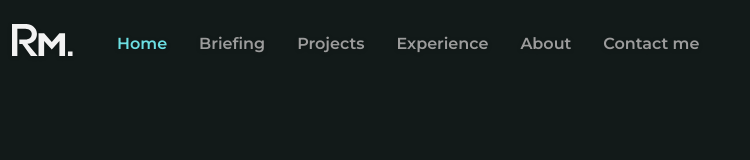
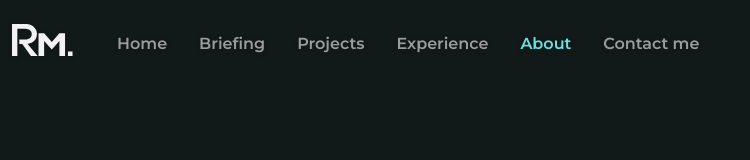
Before and after one commit to RafaelMariscal/portfolio, a Next.js app: page /about in a window 1280 px wide. Shown: the top 160 px of the page, without its empty margins (0-750 px from the left). Built offline with nearby package versions, Linux system fonts and the light colour scheme.

Commit message:
Start: Refactor Navlink Component

```diff
--- a/src/app/page.tsx
+++ b/src/app/page.tsx
@@ -1,3 +1,4 @@
+import Footer from '@/components/Footer'
 import Hero from '@/components/Hero'
 import MainSkills from '@/components/MainSkills'
 import Navigation from '@/components/Navigation'
@@ -7,13 +8,14 @@ import QuickBriefing from '@/components/QuickBriefing'
 export default function Home() {
   return (
     <main className="flex min-h-screen flex-col items-center bg-cyan-800 text-gray-100">
-      <div role="container" className="w-full max-w-7xl px-3">
+      <div role="container" className="w-full max-w-7xl px-3" id="top">
         <Navigation />
         <Hero />
         <QuickBriefing />
         <MainSkills />
       </div>
       <Projects />
+      <Footer />
     </main>
   )
 }
--- a/src/components/CustomLink.tsx
+++ b/src/components/CustomLink.tsx
@@ -2,13 +2,14 @@
 
 import clsx from 'clsx'
 import Link, { LinkProps } from 'next/link'
-import { ReactNode } from 'react'
+import { ReactNode, MouseEvent } from 'react'
 
 interface CustomLinkProps extends LinkProps {
   text: string
   className?: string
   copy?: boolean
   children?: ReactNode
+  useScroll?: boolean
 }
 
 export default function CustomLink({
@@ -16,7 +17,7 @@ export default function CustomLink({
   text,
   className,
   copy = false,
-  legacyBehavior = false,
+  useScroll = false,
   ...props
 }: CustomLinkProps) {
   function handleClick() {
@@ -24,27 +25,19 @@ export default function CustomLink({
       navigator.clipboard.writeText(text)
     }
   }
+
+  const handleScroll = (e: MouseEvent<HTMLAnchorElement>) => {
+    e.preventDefault()
+    const href = e.currentTarget.href
+    const targetId = href.replace(/.*#/, '')
+    const elem = document.getElementById(targetId)
+    elem?.scrollIntoView({
+      behavior: 'smooth',
+    })
+  }
   return (
     <>
-      {legacyBehavior ? (
-        <Link legacyBehavior {...props}>
-          <a
-            className={clsx(
-              'flex w-fit items-center justify-between gap-[0.375rem] text-xs font-semibold',
-              'tracking-wider transition-all duration-100 hover:text-cyan-400',
-              '[&_*]:transition-all [&_*]:duration-100 [&_*]:hover:fill-cyan-400',
-              'outline-none focus:text-cyan-400 [&_*]:focus:fill-cyan-400',
-              'drop-shadow-custom-text',
-              className,
-            )}
-            target="_blank"
-            rel="noreferrer"
-          >
-            {children}
-            {text}
-          </a>
-        </Link>
-      ) : (
+      {copy ? (
         <button
           className={clsx(
             'flex w-fit items-center justify-between gap-[0.375rem] text-xs font-semibold',
@@ -59,6 +52,39 @@ export default function CustomLink({
           {children}
           {text}
         </button>
+      ) : (
+        <Link {...props} onClick={handleScroll} legacyBehavior={!useScroll}>
+          {useScroll ? (
+            <button
+              className={clsx(
+                'flex w-fit items-center justify-between gap-[0.375rem] text-xs font-semibold',
+                'tracking-wider transition-all duration-100 hover:text-cyan-400',
+                '[&_*]:transition-all [&_*]:duration-100 [&_*]:hover:fill-cyan-400',
+                'outline-none focus:text-cyan-400 [&_*]:focus:fill-cyan-400',
+                'drop-shadow-custom-text',
+                className,
+              )}
+            >
+              {children}
+              {text}
+            </button>
+          ) : (
+            <a
+              className={clsx(
+                'flex w-fit items-center justify-between gap-[0.375rem] text-xs font-semibold',
+                'tracking-wider transition-all duration-100 hover:text-cyan-400',
+                '[&_*]:transition-all [&_*]:duration-100 [&_*]:hover:fill-cyan-400',
+                'outline-none focus:text-cyan-400 [&_*]:focus:fill-cyan-400',
+                'drop-shadow-custom-text',
+                className,
+              )}
+              target="_blank"
+            >
+              {children}
+              {text}
+            </a>
+          )}
+        </Link>
       )}
     </>
   )
--- /dev/null
+++ b/src/components/Footer.tsx
@@ -0,0 +1,26 @@
+import NavLogo from '@/assets/NavLogo'
+import CustomLink from './CustomLink'
+
+export default function Footer() {
+  return (
+    <div
+      role="container"
+      className="flex w-full max-w-7xl justify-between px-3 drop-shadow-custom-text"
+    >
+      <div>
+        <NavLogo />
+        Footer
+      </div>
+      <nav>
+        <ul className="flex flex-col gap-4">
+          <CustomLink href={'/'} text="Home" />
+          <CustomLink href={'/#briefing'} text="Briefing" useScroll />
+          <CustomLink href={'/#projects'} text="Projects" useScroll />
+          <CustomLink href={'/#experience'} text="Experience" useScroll />
+          <CustomLink href={'/about'} text="About" />
+        </ul>
+        <span>© 2023</span>
+      </nav>
+    </div>
+  )
+}
--- a/src/components/Hero.tsx
+++ b/src/components/Hero.tsx
@@ -9,6 +9,7 @@ import FilePdf from '@/assets/icons/FilePdf'
 function Hero() {
   return (
     <div
+      id="hero"
       role="hero"
       className="flex h-fit w-full max-w-[1060px] justify-between gap-10 py-8"
     >
--- a/src/components/Navigation/NavLink.tsx
+++ b/src/components/Navigation/NavLink.tsx
@@ -1,32 +1,73 @@
+'use client'
+
 import clsx from 'clsx'
+import Link from 'next/link'
+import { usePathname } from 'next/navigation'
+import { MouseEvent, ReactNode } from 'react'
 
 interface NavLinkProps {
   title: string
-  currentState: string
-  setState: (newState: string) => void
-  prefetch?: boolean
+  href: string
+  newTab?: boolean
+  className?: string
+  children?: ReactNode
 }
 
 export default function NavLink({
   title,
-  currentState,
-  setState,
+  href,
+  newTab,
+  className,
+  children,
 }: NavLinkProps) {
+  const path = usePathname()
+  const routeSelected = path === href
+
+  const handleScroll = (e: MouseEvent<HTMLAnchorElement>) => {
+    e.preventDefault()
+    const targetId = href.replace(/.*#/, '')
+    const section = document.getElementById(targetId)
+    section?.scrollIntoView({
+      behavior: 'smooth',
+    })
+  }
+
   return (
     <li>
-      <button
-        onClick={() => setState(title)}
+      {newTab ? (
+        <Link href={href} legacyBehavior prefetch>
+          <a
             className={clsx(
               'select-none font-semibold leading-none outline-none transition-all',
               {
-            'text-cyan-400': currentState === title,
+                'text-cyan-400': routeSelected === true,
                 'text-gray-300 hover:text-cyan-500 focus:text-cyan-500':
-              currentState !== title,
+                  routeSelected === false,
               },
+              className,
+            )}
+            target="_blank"
+            href={href}
+            rel="noreferrer"
+          >
+            {children}
+            {title}
+          </a>
+        </Link>
+      ) : (
+        <Link href={href} onClick={handleScroll}>
+          <button
+            className={clsx(
+              'select-none font-semibold leading-none outline-none transition-all',
+              'text-gray-300 hover:text-cyan-500 focus:text-cyan-500',
+              className,
             )}
           >
+            {children}
             {title}
           </button>
+        </Link>
+      )}
     </li>
   )
 }
--- a/src/components/Navigation/index.tsx
+++ b/src/components/Navigation/index.tsx
@@ -1,55 +1,25 @@
-'use client'
-
-import { useState } from 'react'
 import NavLink from './NavLink'
 import Link from 'next/link'
 import NavLogo from '@/assets/NavLogo'
 
 export default function Navigation() {
-  const [selected, setSelected] = useState('Home')
-
   return (
     <header className="flex gap-3 py-6 drop-shadow-custom-text">
       <Link
         href={'/'}
-        className="outline-none transition-all focus:scale-[1.05]"
+        className="outline-none transition-all"
         passHref={undefined}
       >
         <NavLogo />
       </Link>
       <nav>
         <ul className="flex h-full items-end gap-8 px-8">
-          <NavLink
-            title="Home"
-            currentState={selected}
-            setState={setSelected}
-          />
-          <NavLink
-            title="Briefing"
-            currentState={selected}
-            setState={setSelected}
-          />
-          <NavLink
-            title="Projects"
-            currentState={selected}
-            setState={setSelected}
-          />
-          <NavLink
-            title="Experience"
-            currentState={selected}
-            setState={setSelected}
-          />
-          <NavLink
-            title="About"
-            currentState={selected}
-            setState={setSelected}
-            prefetch
-          />
-          <NavLink
-            title="Contact me"
-            currentState={selected}
-            setState={setSelected}
-          />
+          <NavLink href="/" title="Home" newTab />
+          <NavLink href="#briefing" title="Briefing" />
+          <NavLink href="#projects" title="Projects" />
+          <NavLink href="#experience" title="Experience" />
+          <NavLink href="/about" title="About" newTab />
+          <NavLink href="/contact" title="Contact me" />
         </ul>
       </nav>
     </header>
--- a/src/components/Projects/index.tsx
+++ b/src/components/Projects/index.tsx
@@ -48,6 +48,7 @@ const rdInspecTechs: StaticImageData[] = [
 export default function Projects() {
   return (
     <div
+      id="projects"
       className="
         max-w-screen-[1600px] flex w-11/12 min-w-[1256px] flex-col items-center justify-center
         max-[1256px]:w-full max-[1256px]:min-w-0
--- a/src/components/QuickBriefing.tsx
+++ b/src/components/QuickBriefing.tsx
@@ -3,6 +3,7 @@ import CustomLink from './CustomLink'
 export default function QuickBriefing() {
   return (
     <article
+      id="briefing"
       className="
         mb-16 mt-8 flex w-full max-w-[30.625rem] flex-col gap-4
         self-start font-semibold text-gray-200 drop-shadow-custom-text
```
Lines whose indentation alone changed are shown as unchanged.
